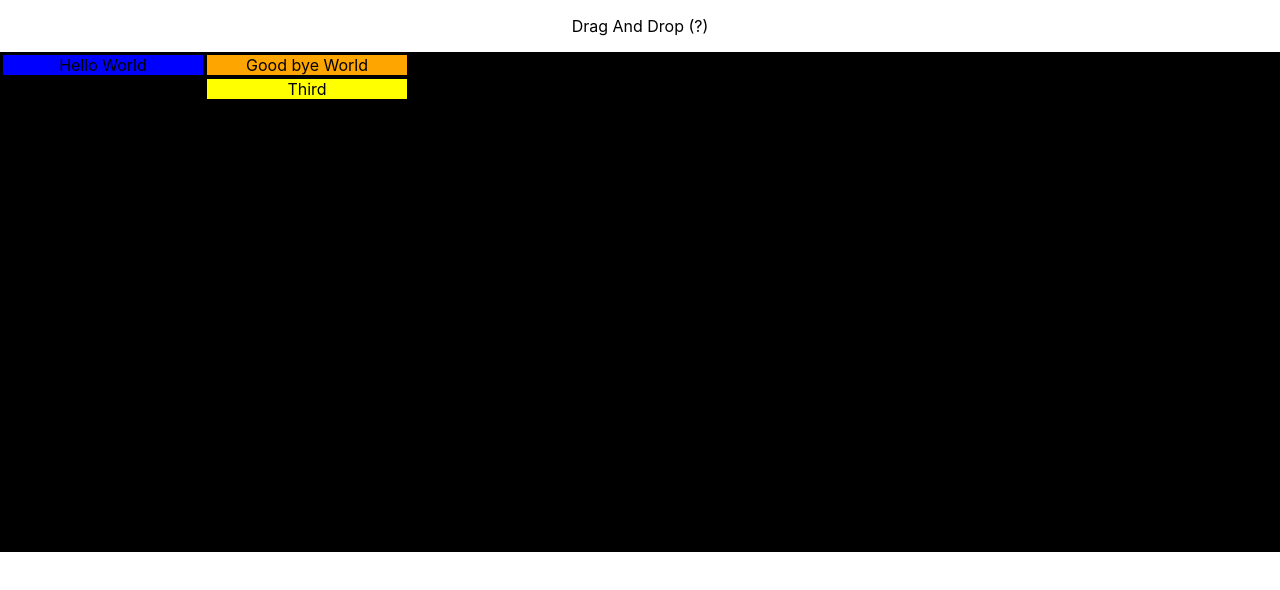
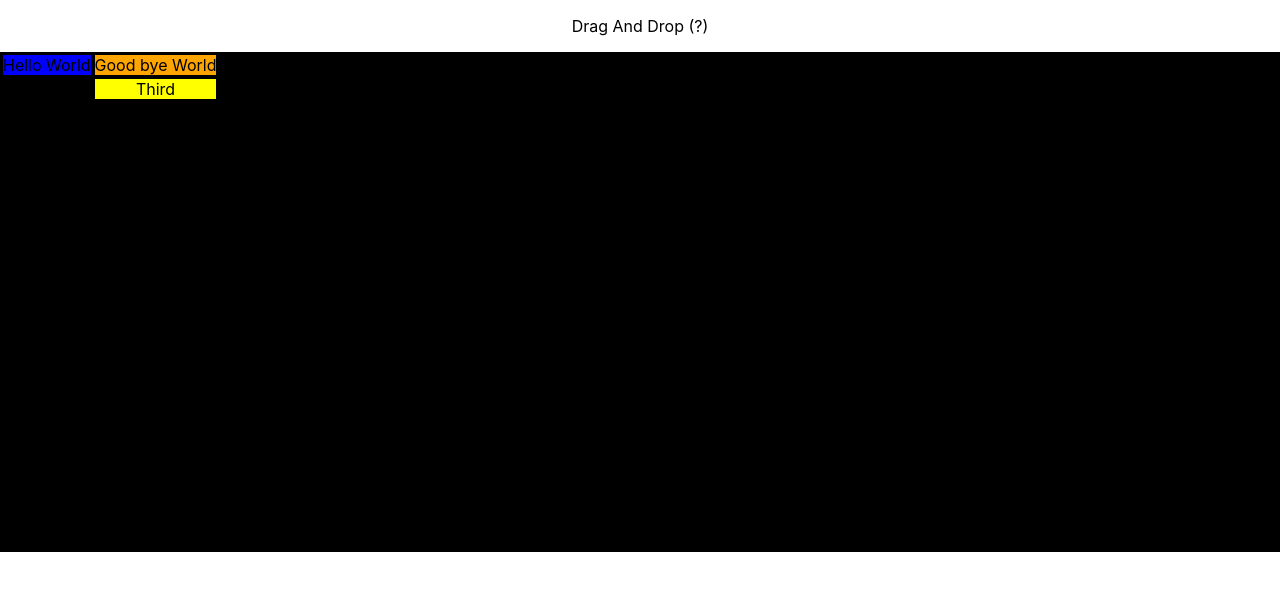
Before and after one commit to juliusdejon/drag-box, a React (Create React App) app: page / in a window 1280 px wide. Shown: the top 590 px of the page. Built offline with nearby package versions, Linux system fonts and the light colour scheme.

Commit message:
Combined

```diff
--- a/src/App.js
+++ b/src/App.js
@@ -5,7 +5,8 @@ import './App.css';
 // import Drag from './component/DragandDrop2';
 
 import DragContainer from './component/DragandDrop2';
-// import DragItems from './component/DragAndDropItems';
+
+import DragCom from './component/DragAndDropCombined';
 
 class App extends Component {
   state={
@@ -60,4 +61,57 @@ class App extends Component {
   }
 }
 
-export default App;
+class App2 extends Component{
+  state={
+    first: {
+      name: 'Hello World',
+      id: 'first',
+      bgColor: 'BLUE',
+    },
+    second:{
+      name: 'Good bye World',
+      id: 'second',
+      bgColor: 'ORANGE',
+    },
+    third:{
+      name: 'Third',
+      id: 'third',
+      bgColor: 'YELLOW',
+    }
+  }
+  render() {
+    const {first, second, third} = this.state;
+
+    return (
+      <div className="App ">
+        <p className='Header'>
+          Drag And Drop (?)
+        </p>
+        <div className='containerDrag'>
+          <table>
+            <tbody>
+              <tr>
+                <td>
+                  <DragCom id={first.id} name={first.name} bgColor={first.bgColor} />
+                </td>
+                <td>
+                 <DragCom id={second.id} name={second.name} bgColor={second.bgColor} />
+                </td>
+              </tr>
+              <tr>
+                <td></td>
+                <td>
+                  <DragCom id={third.id} name={third.name} bgColor={third.bgColor} />
+                </td>
+              </tr>
+            </tbody>
+
+          </table>
+
+        </div>
+      </div>
+    );
+  }
+}
+
+export default App2;
--- a/src/component/DragAndDropCombined.js
+++ b/src/component/DragAndDropCombined.js
@@ -1,6 +1,12 @@
 import React, {Component} from 'react';
 
 class Complete extends Component{
+
+  state={
+    id: this.props.id,
+    name: this.props.name,
+    bgColor: this.props.bgColor,
+  }
 
   onDragStart(event){
     event.dataTransfer.setData('id', event.target.id);
@@ -31,7 +37,7 @@ class Complete extends Component{
     event.dataTransfer.clearData('id');
   }
 
-  onDragEnter(event){
+  onDragEnterContainer(event){
     let id = event.dataTransfer.getData('id');
     let id2 = event.dataTransfer.getData('id2');
 
@@ -44,10 +50,32 @@ class Complete extends Component{
 
 
   render(){
+    const {id, name, bgColor} = this.state;
+
     return(
-      <div>
+      <div
+        onDrop={(event) => this.onDrop(event)}
+        onDragOver={(event) => this.onDragOver(event)}
+        onDragEnter={(event) => this.onDragEnterContainer(event)}
 
+        id={id}
+      >
+        <div
+          onDragStart={(event) => this.onDragStart(event)}
+          onDragEnter={(event) => this.onDragEnter(event, id)}
+
+          draggable
+
+          className={'draggable '}
+          style={{backgroundColor: bgColor}}
+          id={id}
+          key={id}
+        >
+          {name}
+        </div>
       </div>
     );
   }
 }
+
+export default Complete;
```
